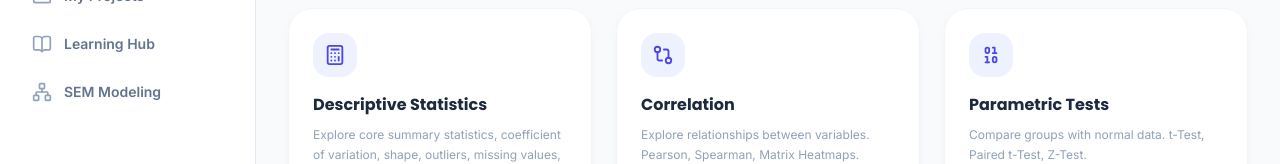
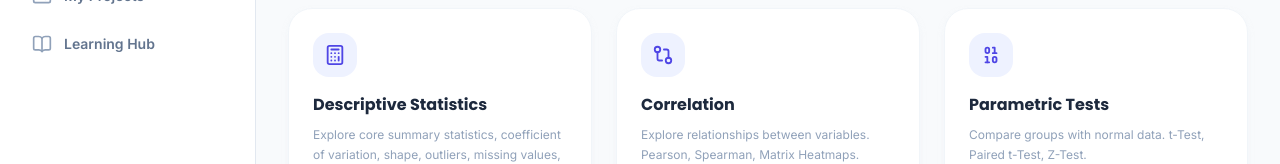
Before and after one commit to rav054/statsathi-frontend, a React app: page / in a window 1280 px wide. Shown: the part 201-365 px from the top of the page. Built offline with nearby package versions, Linux system fonts and the light colour scheme; no server answers; the HTML template or start-up script is replaced by a standard one.

Commit message:
Remove SEM Modeling tab from left sidebar navigation

```diff
--- a/src/App.jsx
+++ b/src/App.jsx
@@ -7,7 +7,6 @@ import Dashboard from './components/Dashboard';
 import Projects from './components/Projects';
 import LearningHub from './components/LearningHub';
 import Auth from './components/Auth';
-import SemDemoApp from './components/SemDemoApp';
 
 const MainLayout = ({ activeTab, setActiveTab, authView, setAuthView }) => {
   const { user } = useAuth();
@@ -34,7 +33,6 @@ const MainLayout = ({ activeTab, setActiveTab, authView, setAuthView }) => {
               {activeTab === 'dashboard' && <Dashboard onAuthClick={() => setAuthView(true)} />}
               {activeTab === 'projects' && <Projects onAuthClick={() => setAuthView(true)} />}
               {activeTab === 'learning' && <LearningHub />}
-              {activeTab === 'sem-demo' && <SemDemoApp />}
             </main>
           </div>
           {/* Bottom Footer */}
--- a/src/components/Sidebar.jsx
+++ b/src/components/Sidebar.jsx
@@ -1,12 +1,11 @@
 import React from 'react';
-import { LayoutDashboard, FolderKanban, BookOpen, Network } from 'lucide-react';
+import { LayoutDashboard, FolderKanban, BookOpen } from 'lucide-react';
 
 const Sidebar = ({ activeTab, setActiveTab }) => {
   const navItems = [
     { id: 'dashboard', label: 'Dashboard', icon: LayoutDashboard },
     { id: 'projects', label: 'My Projects', icon: FolderKanban },
     { id: 'learning', label: 'Learning Hub', icon: BookOpen },
-    { id: 'sem-demo', label: 'SEM Modeling', icon: Network },
   ];
 
   return (
```
